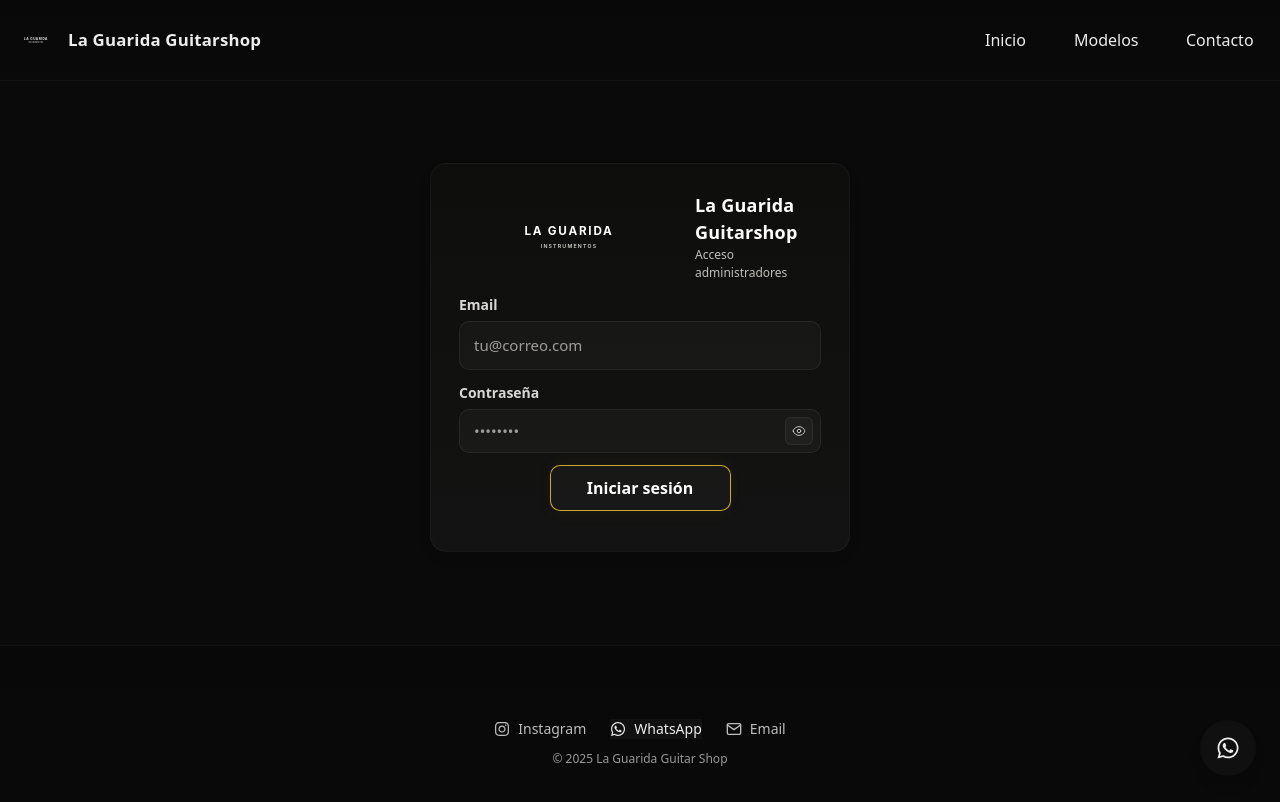
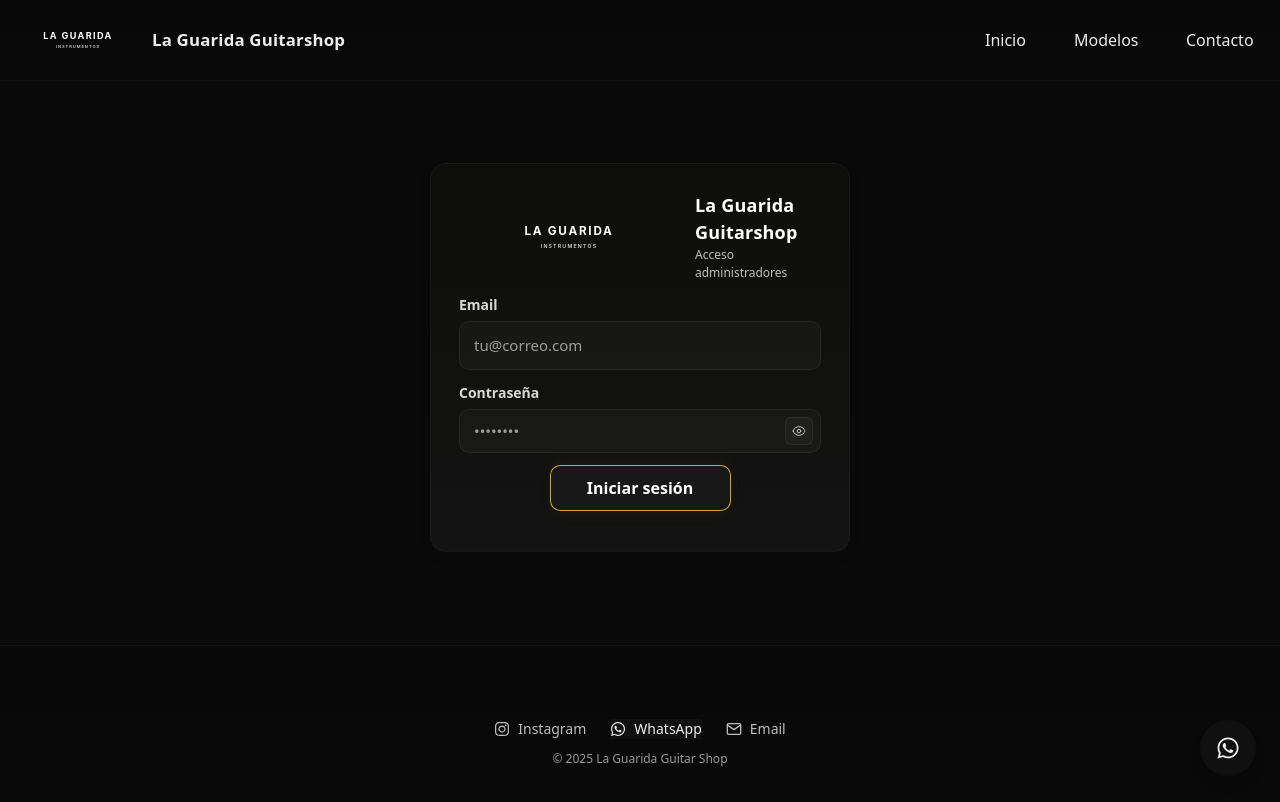
Before and after one commit to agusttin-ader/laguaridaguitarshop, a Next.js app: page /admin/login in a window 1280 px wide. Shown: the top 802 px of the page. Built offline with nearby package versions, Linux system fonts and the light colour scheme; no server answers.

Commit message:
style(header): increase logo size (128/208 container, larger svg dims)

```diff
--- a/app/components/Header.jsx
+++ b/app/components/Header.jsx
@@ -105,9 +105,9 @@ export default function Header() {
           className="text-lg font-semibold tracking-wide hover:text-[var(--gold-100)] transition-colors duration-200 revamp-brand flex items-center gap-3"
           aria-label="Ir a inicio"
         >
-          <div className="revamp-brand-mark" aria-hidden>
+            <div className="revamp-brand-mark" aria-hidden>
             {/* Rectangular logo (SVG placed at /public/images/logo-rect.svg) */}
-            <Image src="/images/logo-rect.svg" alt="La Guarida" width={160} height={56} className="object-contain rounded-sm block logo-mark" style={{background:'transparent', boxShadow:'none'}} />
+            <Image src="/images/logo-rect.svg" alt="La Guarida" width={520} height={200} className="object-contain rounded-sm block logo-mark" style={{background:'transparent', boxShadow:'none'}} />
           </div>
           <span className="revamp-logo hidden md:inline-block">La Guarida Guitarshop</span>
         </Link>
--- a/app/revamp.css
+++ b/app/revamp.css
@@ -197,14 +197,14 @@ body, .revamp-section, .revamp-title, .revamp-subtitle {
   gap: 10px;
 }
 .revamp-brand-mark {
-  width: 44px;
-  height: 44px;
-  border-radius: 10px;
+  width: 128px;
+  height: 128px;
+  border-radius: 20px;
   background: transparent;
   display: inline-flex;
   align-items: center;
   justify-content: center;
-  flex: 0 0 44px;
+  flex: 0 0 128px;
 }
 .revamp-logo {
   font-weight: 600;
@@ -309,7 +309,7 @@ a.revamp-cta.whatsapp-cta:hover {
 }
 
 @media (min-width: 1024px) {
-  .revamp-brand-mark { width:48px; height:48px }
+  .revamp-brand-mark { width:208px; height:208px }
   .revamp-logo { font-size: 1.05rem }
 }
 
```
